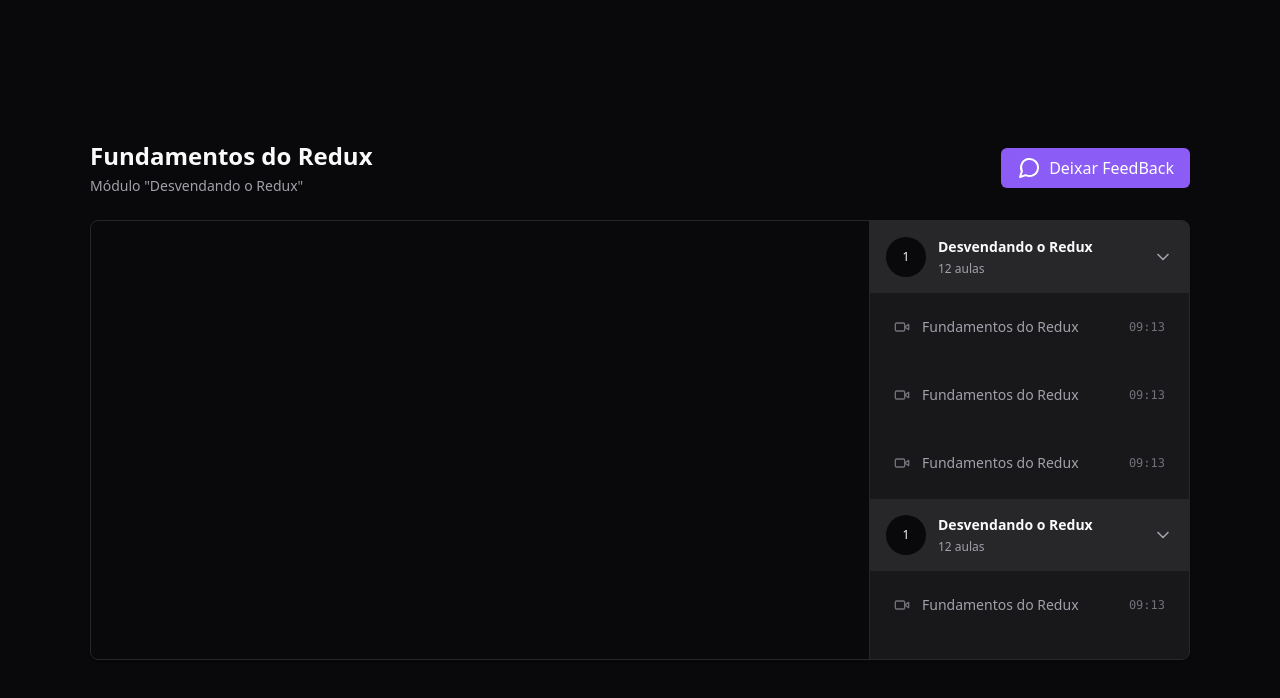
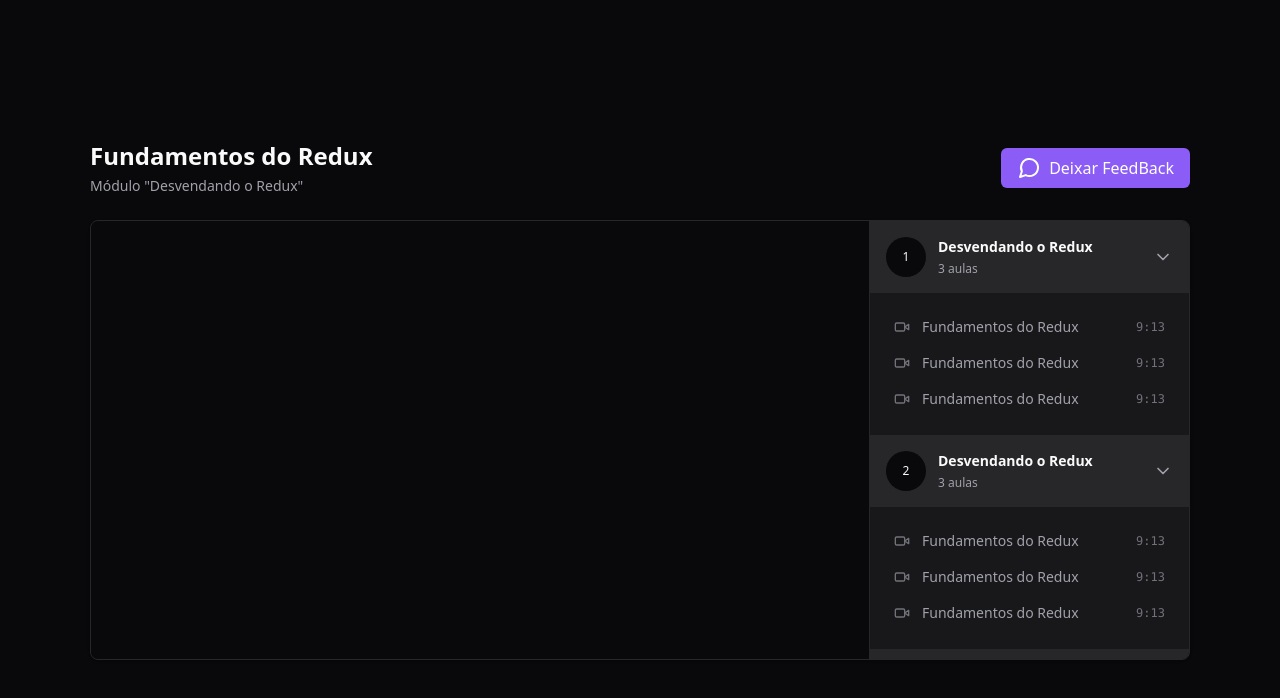
Before and after one commit to jarilton/react-redux-zustand, a React (Vite) app: page / in a window 1280 px wide. Shown: the top 698 px of the page. Built offline with nearby package versions, Linux system fonts and the light colour scheme.

Commit message:
feat: separando os componentes

```diff
--- /dev/null
+++ b/src/components/Header/index.tsx
@@ -0,0 +1,10 @@
+export const Header = () => {
+  return (
+    <div className="flex flex-col gap-1">
+      <h1 className="text-2xl font-bold">Fundamentos do Redux</h1>
+      <span className="text-sm text-zinc-400">
+        Módulo "Desvendando o Redux"
+      </span>
+    </div>
+  );
+};
--- /dev/null
+++ b/src/components/Lesson/index.tsx
@@ -0,0 +1,18 @@
+import { Video } from "lucide-react";
+
+interface LessonProps {
+  title: string;
+  duration: string;
+}
+
+export const Lesson: React.FC<LessonProps> = ({ title, duration }) => {
+  return (
+    <button className="flex items-center gap-3 text-sm text-zinc-400">
+      <Video className="w-4 h-4 text-zinc-500" />
+      <span>{title}</span>
+      <span className="ml-auto font-mono text-xs text-zinc-500">
+        {duration}
+      </span>
+    </button>
+  );
+};
--- /dev/null
+++ b/src/components/Module/index.tsx
@@ -0,0 +1,36 @@
+import { ChevronDown } from "lucide-react";
+import { Lesson } from "../Lesson";
+
+interface ModuleProps {
+  moduleIndex: number;
+  title: string;
+  amountOfLessons: number;
+}
+
+export const Module: React.FC<ModuleProps> = ({
+  moduleIndex,
+  title,
+  amountOfLessons,
+}) => {
+  return (
+    <div>
+      <button className="flex w-full items-center gap-3 bg-zinc-800 p-4">
+        <div className="flex h-10 w-10 rounded-full items-center justify-center bg-zinc-950 text-xs">
+          {moduleIndex + 1}
+        </div>
+        <div className="flex flex-col gap-1 text-left">
+          <strong className="text-sm">{title}</strong>
+          <span className="text-xs text-zinc-400">{amountOfLessons} aulas</span>
+        </div>
+
+        <ChevronDown className="w-5 h-5 ml-auto text-zinc-400" />
+      </button>
+
+      <nav className="relative flex flex-col gap-4 p-6">
+        <Lesson title="Fundamentos do Redux" duration="9:13" />
+        <Lesson title="Fundamentos do Redux" duration="9:13" />
+        <Lesson title="Fundamentos do Redux" duration="9:13" />
+      </nav>
+    </div>
+  );
+};
--- /dev/null
+++ b/src/components/Video/index.tsx
@@ -0,0 +1,15 @@
+import ReactPlayer from "react-player";
+
+export const Video = () => {
+  return (
+    <div className="w-ful bg-zinc-950 aspect-video">
+      <ReactPlayer
+        url="https://www.youtube.com/watch?v=g8OnjZ_lyDI"
+        width="100%"
+        height="100%"
+        controls
+        playing
+      />
+    </div>
+  );
+};
--- a/src/pages/Player/index.tsx
+++ b/src/pages/Player/index.tsx
@@ -1,18 +1,15 @@
-import { ChevronDown, MessageCircle, Video } from "lucide-react";
-import ReactPlayer from "react-player";
+import { MessageCircle } from "lucide-react";
+
+import { Header } from "../../components/Header";
+import { Video } from "../../components/Video";
+import { Module } from "../../components/Module";
 
 export const Player = () => {
   return (
     <div className="h-screen bg-zinc-950 text-zinc-50 flex justify-center items-center">
       <div className="flex w-[1100px] flex-col gap-6">
         <div className="flex items-center justify-between">
-          {/*Header*/}
-          <div className="flex flex-col gap-1">
-            <h1 className="text-2xl font-bold">Fundamentos do Redux</h1>
-            <span className="text-sm text-zinc-400">
-              Módulo "Desvendando o Redux"
-            </span>
-          </div>
+          <Header />
 
           <button className="bg-violet-500 text-white px-4 py-2 rounded-md flex gap-2 hover:bg-violet-400">
             <MessageCircle size={24} />
@@ -22,146 +19,24 @@
 
         <main className="relative flex overflow-hidden rounded-lg border border-zinc-800 bg-zinc-900 shadow pr-80">
           <div className="flex-1">
-            <div className="w-ful bg-zinc-950 aspect-video">
-              <ReactPlayer
-                url="https://www.youtube.com/watch?v=1QI-UE3-0PU"
-                width="100%"
-                height="100%"
-                controls
-                playing
-              />
-            </div>
+            <Video />
           </div>
           <aside className="w-80 absolute top-0 bottom-0 right-0 border-l border-zinc-800 divide-y-2 divide-zinc-900 bg-zinc-900 overflow-y-scroll scrollbar scrollbar-thin scrollbar-track-zinc-950 scrollbar-thumb-zinc-800">
-            <div>
-              <button className="flex w-full items-center gap-3 bg-zinc-800 p-4">
-                <div className="flex h-10 w-10 rounded-full items-center justify-center bg-zinc-950 text-xs">
-                  1
-                </div>
-                <div className="flex flex-col gap-1 text-left">
-                  <strong className="text-sm">Desvendando o Redux</strong>
-                  <span className="text-xs text-zinc-400">12 aulas</span>
-                </div>
-
-                <ChevronDown className="w-5 h-5 ml-auto text-zinc-400" />
-              </button>
-
-              <nav className="relative flex flex-col gap-4 p-6">
-                <button className="flex items-center gap-3 text-sm text-zinc-400">
-                  <Video className="w-4 h-4 text-zinc-500" />
-                  <span>Fundamentos do Redux</span>
-                  <span className="ml-auto font-mono text-xs text-zinc-500">
-                    09:13
-                  </span>
-                </button>
-              </nav>
-
-              <nav className="relative flex flex-col gap-4 p-6">
-                <button className="flex items-center gap-3 text-sm text-zinc-400">
-                  <Video className="w-4 h-4 text-zinc-500" />
-                  <span>Fundamentos do Redux</span>
-                  <span className="ml-auto font-mono text-xs text-zinc-500">
-                    09:13
-                  </span>
-                </button>
-              </nav>
-
-              <nav className="relative flex flex-col gap-4 p-6">
-                <button className="flex items-center gap-3 text-sm text-zinc-400">
-                  <Video className="w-4 h-4 text-zinc-500" />
-                  <span>Fundamentos do Redux</span>
-                  <span className="ml-auto font-mono text-xs text-zinc-500">
-                    09:13
-                  </span>
-                </button>
-              </nav>
-            </div>
-            <div>
-              <button className="flex w-full items-center gap-3 bg-zinc-800 p-4">
-                <div className="flex h-10 w-10 rounded-full items-center justify-center bg-zinc-950 text-xs">
-                  1
-                </div>
-                <div className="flex flex-col gap-1 text-left">
-                  <strong className="text-sm">Desvendando o Redux</strong>
-                  <span className="text-xs text-zinc-400">12 aulas</span>
-                </div>
-
-                <ChevronDown className="w-5 h-5 ml-auto text-zinc-400" />
-              </button>
-
-              <nav className="relative flex flex-col gap-4 p-6">
-                <button className="flex items-center gap-3 text-sm text-zinc-400">
-                  <Video className="w-4 h-4 text-zinc-500" />
-                  <span>Fundamentos do Redux</span>
-                  <span className="ml-auto font-mono text-xs text-zinc-500">
-                    09:13
-                  </span>
-                </button>
-              </nav>
-
-              <nav className="relative flex flex-col gap-4 p-6">
-                <button className="flex items-center gap-3 text-sm text-zinc-400">
-                  <Video className="w-4 h-4 text-zinc-500" />
-                  <span>Fundamentos do Redux</span>
-                  <span className="ml-auto font-mono text-xs text-zinc-500">
-                    09:13
-                  </span>
-                </button>
-              </nav>
-
-              <nav className="relative flex flex-col gap-4 p-6">
-                <button className="flex items-center gap-3 text-sm text-zinc-400">
-                  <Video className="w-4 h-4 text-zinc-500" />
-                  <span>Fundamentos do Redux</span>
-                  <span className="ml-auto font-mono text-xs text-zinc-500">
-                    09:13
-                  </span>
-                </button>
-              </nav>
-            </div>
-            <div>
-              <button className="flex w-full items-center gap-3 bg-zinc-800 p-4">
-                <div className="flex h-10 w-10 rounded-full items-center justify-center bg-zinc-950 text-xs">
-                  1
-                </div>
-                <div className="flex flex-col gap-1 text-left">
-                  <strong className="text-sm">Desvendando o Redux</strong>
-                  <span className="text-xs text-zinc-400">12 aulas</span>
-                </div>
-
-                <ChevronDown className="w-5 h-5 ml-auto text-zinc-400" />
-              </button>
-
-              <nav className="relative flex flex-col gap-4 p-6">
-                <button className="flex items-center gap-3 text-sm text-zinc-400">
-                  <Video className="w-4 h-4 text-zinc-500" />
-                  <span>Fundamentos do Redux</span>
-                  <span className="ml-auto font-mono text-xs text-zinc-500">
-                    09:13
-                  </span>
-                </button>
-              </nav>
-
-              <nav className="relative flex flex-col gap-4 p-6">
-                <button className="flex items-center gap-3 text-sm text-zinc-400">
-                  <Video className="w-4 h-4 text-zinc-500" />
-                  <span>Fundamentos do Redux</span>
-                  <span className="ml-auto font-mono text-xs text-zinc-500">
-                    09:13
-                  </span>
-                </button>
-              </nav>
-
-              <nav className="relative flex flex-col gap-4 p-6">
-                <button className="flex items-center gap-3 text-sm text-zinc-400">
-                  <Video className="w-4 h-4 text-zinc-500" />
-                  <span>Fundamentos do Redux</span>
-                  <span className="ml-auto font-mono text-xs text-zinc-500">
-                    09:13
-                  </span>
-                </button>
-              </nav>
-            </div>
+            <Module
+              moduleIndex={0}
+              title="Desvendando o Redux"
+              amountOfLessons={3}
+            />
+            <Module
+              moduleIndex={1}
+              title="Desvendando o Redux"
+              amountOfLessons={3}
+            />
+            <Module
+              moduleIndex={2}
+              title="Desvendando o Redux"
+              amountOfLessons={3}
+            />
           </aside>
         </main>
       </div>
```
